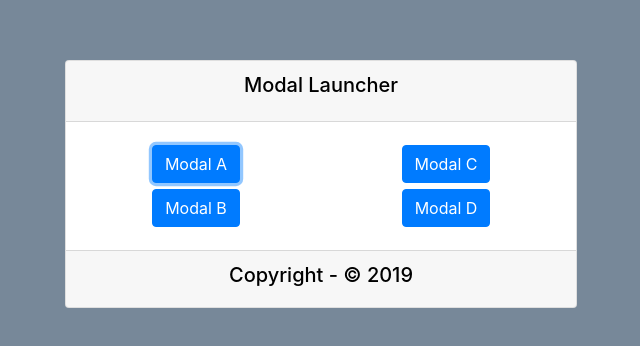
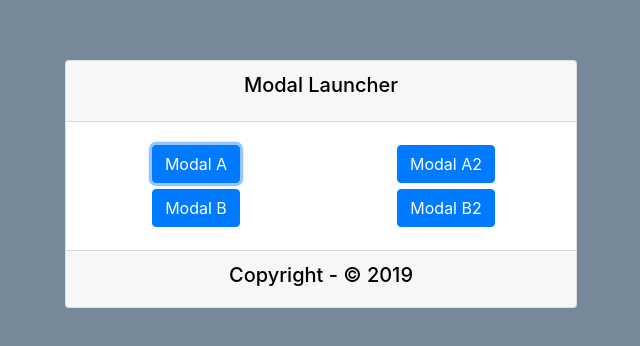
Before and after one commit to mauget/modal-app, a React (Create React App) app: page / in a window 1280 px wide. Shown: the part 216-562 px from the top of the page, without its empty margins (319-959 px from the left). Built offline with nearby package versions, Linux system fonts and the light colour scheme.

Commit message:
Ajust layout of Slotted modals

```diff
--- a/src/component/Main.js
+++ b/src/component/Main.js
@@ -103,11 +103,11 @@ class Main extends Component {
                     <Card.Body>
                         <Row>
                             <Col><Button onClick={this.showModalA} autoFocus={true}>Modal A</Button></Col>
-                            <Col><Button onClick={this.showModalC}>Modal C</Button></Col>
+                            <Col><Button onClick={this.showModalC}>Modal A2</Button></Col>
                         </Row>
                         <Row>
                             <Col><Button onClick={this.showModalB}>Modal B</Button></Col>
-                            <Col><Button onClick={this.showModalD}>Modal D</Button></Col>
+                            <Col><Button onClick={this.showModalD}>Modal B2</Button></Col>
                         </Row>
                     </Card.Body>
                     <Card.Footer>
@@ -120,14 +120,22 @@ class Main extends Component {
                 <ModalB fnIsShowModal={this.isShowModalB} fnCloseModal={this.closeModalB}/>
 
                 <ModalA fnIsShowModal={this.isShowModalC} fnCloseModal={this.closeModalC}>
+                    <br/>
+                    <Row>
+                        <Col md={{span: 9, offset: 3}}>
                             <ol>
                                 <li>One</li>
                                 <li>Two</li>
                                 <li>Three</li>
                             </ol>
+                        </Col>
+                    </Row>
                 </ModalA>
 
                 <ModalB fnIsShowModal={this.isShowModalD} fnCloseModal={this.closeModalD}>
+                    <br/>
+                    <Row>
+                        <Col md={{span: 9, offset: 3}}>
                             <table>
                                 <thead>
                                 <tr>
@@ -150,10 +158,12 @@ class Main extends Component {
                                 </tr>
                                 <tr>
                                     <td>Zip</td>
-                            <td>48024</td>
+                                    <td>48824</td>
                                 </tr>
                                 </tbody>
                             </table>
+                        </Col>
+                    </Row>
                 </ModalB>
 
             </>
```
Lines whose indentation alone changed are shown as unchanged.
